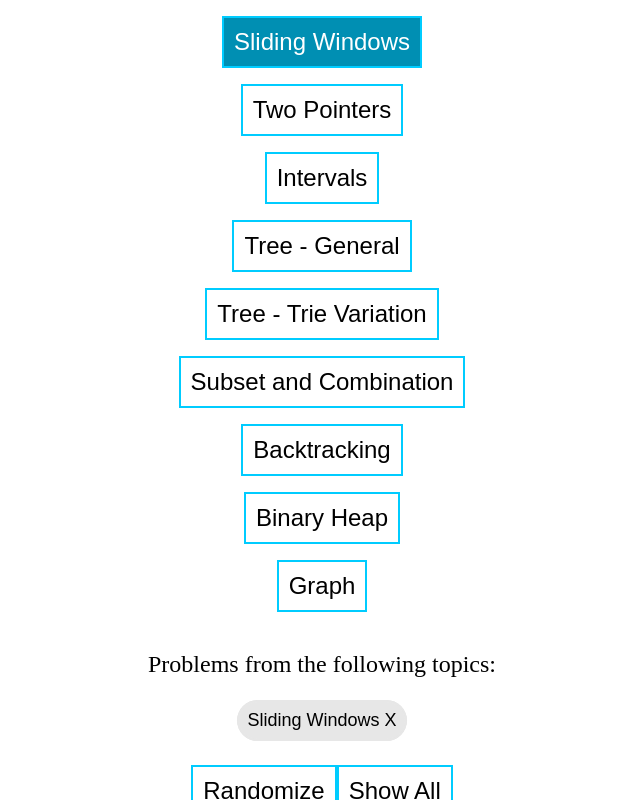
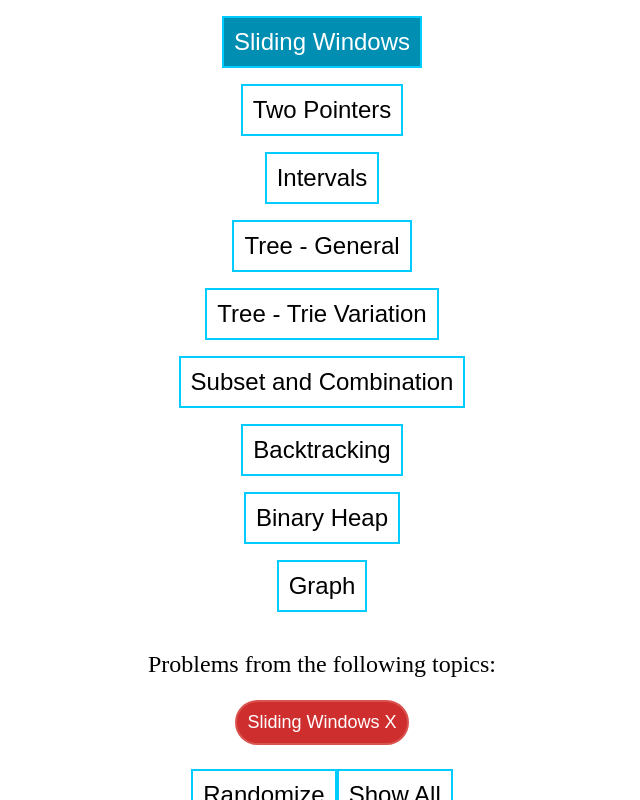
Before and after one commit to Phongtlam/algorithm-app, a React (Create React App) app: page /home in a window 1280 px wide. Both pictures are taken after a click on the button "Sliding Windows". Shown: the top 800 px of the page, without its empty margins (318-958 px from the left). Built offline with nearby package versions, Linux system fonts and the light colour scheme.

Commit message:
prebuild

```diff
--- a/package.json
+++ b/package.json
@@ -2,6 +2,7 @@
   "name": "algorithm",
   "version": "0.1.0",
   "private": true,
+  "homepage": "https://phongtlam.github.io/algorithm-app",
   "dependencies": {
     "@testing-library/jest-dom": "^5.11.4",
     "@testing-library/react": "^11.1.0",
@@ -18,7 +19,9 @@
     "build": "react-scripts build",
     "test": "react-scripts test",
     "eject": "react-scripts eject",
-    "prettier": "prettier --write ."
+    "prettier": "prettier --write .",
+    "predeploy": "npm run build",
+    "deploy": "gh-pages -d build"
   },
   "eslintConfig": {
     "extends": [
--- a/src/App.css
+++ b/src/App.css
@@ -43,10 +43,15 @@
   color: #fff;
 }
 
-.App-button-danger, .App-button-danger:hover {
-  background-color: #d9534f;
+.App-button-danger,
+.App-button-danger:hover {
+  background-color: #cf2e2e;
   border: 2px solid #d9534f;
   color: #fff;
+}
+
+.App-button-danger:hover {
+  background-color: #902020;
 }
 
 .App-button-small {
@@ -60,16 +65,6 @@
 
 .pill-button {
   border-radius: 500px;
-  background-color: rgb(231, 231, 231);
-  box-shadow: rgb(231 231 231) 0px 0px 0px 2px inset;
-  transition: background-color 0.15s ease-in-out 0s, box-shadow 0.15s ease-in-out 0s;
-  border: none;
-}
-
-.pill-button:hover {
-  background-color: rgb(247, 247, 247);
-  box-shadow: rgb(247 247 247) 0px 0px 0px 2px inset;
-  color: rgb(25, 25, 25);
 }
 
 ul {
--- a/src/components/Button.js
+++ b/src/components/Button.js
@@ -2,10 +2,17 @@ import classnames from "classnames";
 
 const Button = ({ children, onClick, className, type, size }) => {
   return (
-    <button onClick={onClick} className={classnames("App-button", {
-      'App-button-danger': type === 'danger',
-      'App-button-small': size === 'small'
-    }, className)}>
+    <button
+      onClick={onClick}
+      className={classnames(
+        "App-button",
+        {
+          "App-button-danger": type === "danger",
+          "App-button-small": size === "small",
+        },
+        className
+      )}
+    >
       {children}
     </button>
   );
--- a/src/components/ProblemDisplay.js
+++ b/src/components/ProblemDisplay.js
@@ -14,8 +14,8 @@ const ProblemsDisplay = () => {
   for (let topicName of topicNamesArray) {
     problemsMap = {
       ...topicsMap[topicName],
-      ...problemsMap
-    }
+      ...problemsMap,
+    };
   }
 
   const problemNames = Object.keys(problemsMap);
@@ -40,7 +40,11 @@ const ProblemsDisplay = () => {
           {problemNames.map((problemName) => {
             return (
               <li key={problemName}>
-                <a href={problemsMap[problemName]} target="_blank" rel="noreferrer">
+                <a
+                  href={problemsMap[problemName]}
+                  target="_blank"
+                  rel="noreferrer"
+                >
                   {problemName}
                 </a>
               </li>
--- a/src/components/Topics.js
+++ b/src/components/Topics.js
@@ -1,6 +1,6 @@
 import { Link, useHistory } from "react-router-dom";
 import * as topicConstants from "../constants/topics";
-import { useEffect, useState } from "react";
+import React, { useEffect, useState } from "react";
 import classnames from "classnames";
 import Button from "./Button";
 
@@ -41,7 +41,7 @@ const Topics = () => {
     setTopics(currentTopics);
   };
 
-  const currentTopics = Object.keys(selectedTopics)
+  const currentTopics = Object.keys(selectedTopics);
 
   return (
     <>
@@ -63,14 +63,22 @@ const Topics = () => {
       <header>Problems from the following topics:</header>
       <br />
       <ul>
-        {currentTopics.map(topic => {
+        {currentTopics.map((topic) => {
           return (
-            <li key={`${topic}-selection-removal`} className='inline margin-small'>
-              <Button size='small' className='pill-button' onClick={() => handleTopicSelect(topic)}>
+            <li
+              key={`${topic}-selection-removal`}
+              className="inline margin-small"
+            >
+              <Button
+                size="small"
+                type="danger"
+                className="pill-button"
+                onClick={() => handleTopicSelect(topic)}
+              >
                 {topic} X
               </Button>
             </li>
-          )
+          );
         })}
       </ul>
       <br />
```
